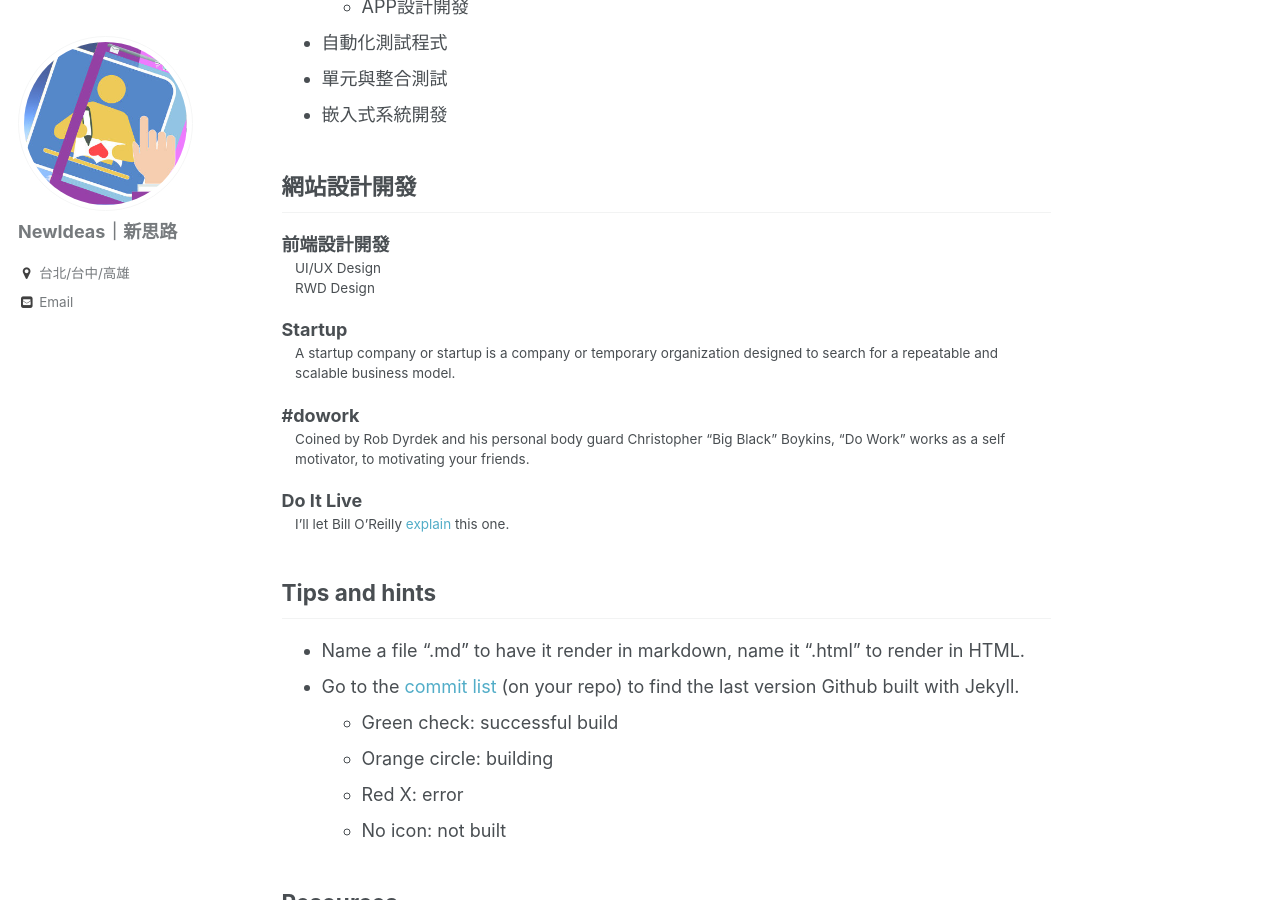
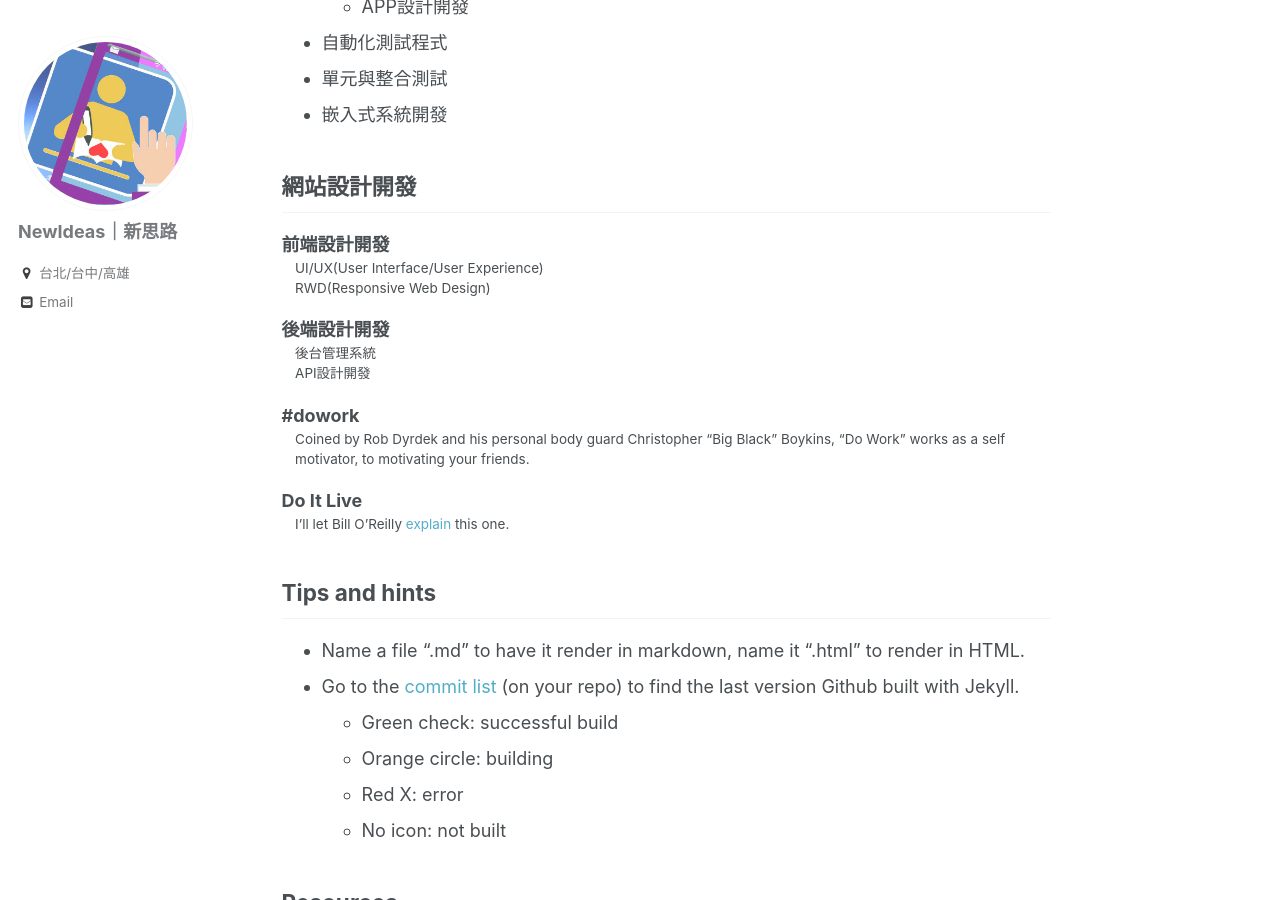
Before and after one commit to ikevin28/newideas8.github.io, a Jekyll site: the page built from _pages/services.md, in a window 1280 px wide and 900 px high, scrolled down 377 px. Built offline with Jekyll 4.4.1, drawn with Linux system fonts in a browser that asks for light colours.

Commit message:
Update services.md

```diff
--- a/_pages/services.md
+++ b/_pages/services.md
@@ -20,11 +20,12 @@ redirect_from:
 ## 網站設計開發
 
 前端設計開發
-:   UI/UX Design
-:   RWD Design
+:   UI/UX(User Interface/User Experience)
+:   RWD(Responsive Web Design)
 
-Startup
-:   A startup company or startup is a company or temporary organization designed to search for a repeatable and scalable business model.
+後端設計開發
+:   後台管理系統
+:   API設計開發
 
 #dowork
 :   Coined by Rob Dyrdek and his personal body guard Christopher "Big Black" Boykins, "Do Work" works as a self motivator, to motivating your friends.
```
